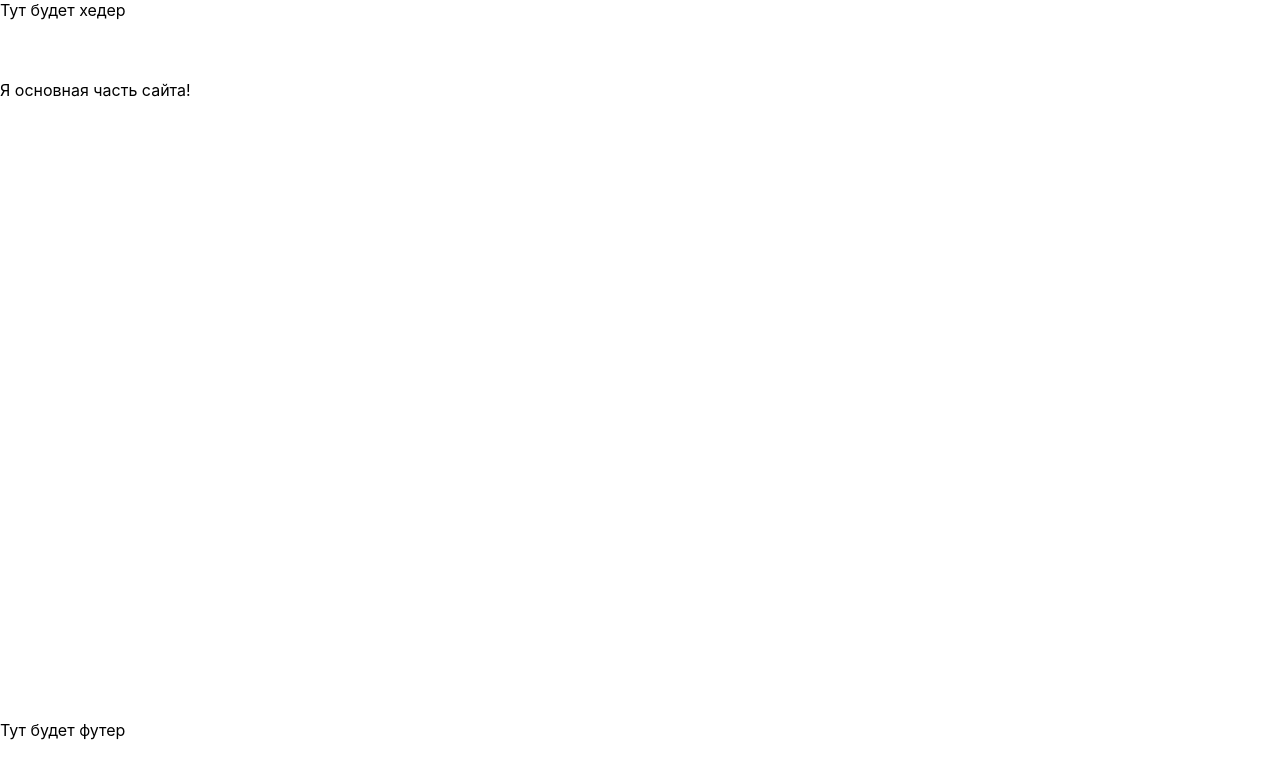
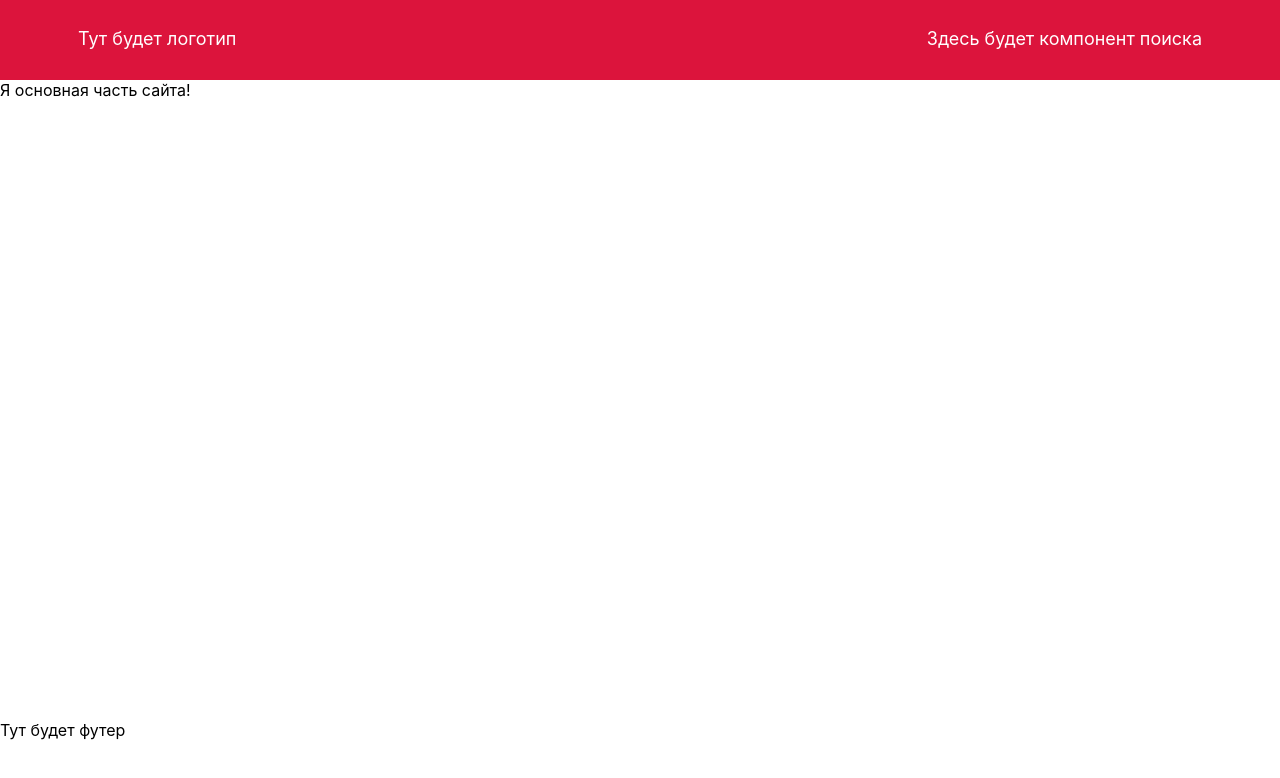
Before and after one commit to AndreyKapturin/test-react, a React (Create React App) app: page / in a window 1280 px wide. Shown: the top 778 px of the page. Built offline with nearby package versions, Linux system fonts and the light colour scheme.

Commit message:
Немного Header + стили, добавлен общий ограничивающий класс контент container

```diff
--- a/src/App.jsx
+++ b/src/App.jsx
@@ -1,11 +1,12 @@
 import React from 'react';
 import './App.css';
 import Main from './components/Main/Main';
+import Header from './components/Header/Header';
 
 function App() {
     return (
         <div className="App">
-      <div>Тут будет хедер</div>
+            <Header />
             <Main />
             <div>Тут будет футер</div>
         </div>
--- a/src/components/Header/Header.jsx
+++ b/src/components/Header/Header.jsx
@@ -0,0 +1,19 @@
+import React from 'react';
+import './header.css';
+
+const Header = (props) => {
+    return (
+        <header className="header">
+            <div className="container">
+                <div className="header__wrapper">
+                    <div className="header__logo">Тут будет логотип</div>
+                    <div className="header__search">
+                        Здесь будет компонент поиска
+                    </div>
+                </div>
+            </div>
+        </header>
+    );
+};
+
+export default Header;
--- a/src/components/Header/header.css
+++ b/src/components/Header/header.css
@@ -0,0 +1,13 @@
+.header {
+    width: 100%;
+    background-color: crimson;
+    padding: 12px 0;
+    color: white;
+    font-size: 18px;
+}
+
+.header__wrapper {
+    display: flex;
+    justify-content: space-between;
+    align-items: center;
+}
--- a/src/index.css
+++ b/src/index.css
@@ -1,13 +1,28 @@
 body {
-  margin: 0;
-  font-family: -apple-system, BlinkMacSystemFont, 'Segoe UI', 'Roboto', 'Oxygen',
-    'Ubuntu', 'Cantarell', 'Fira Sans', 'Droid Sans', 'Helvetica Neue',
-    sans-serif;
-  -webkit-font-smoothing: antialiased;
-  -moz-osx-font-smoothing: grayscale;
-  min-height: 100vh;
+    margin: 0;
+    font-family: -apple-system, BlinkMacSystemFont, 'Segoe UI', 'Roboto',
+        'Oxygen', 'Ubuntu', 'Cantarell', 'Fira Sans', 'Droid Sans',
+        'Helvetica Neue', sans-serif;
+    -webkit-font-smoothing: antialiased;
+    -moz-osx-font-smoothing: grayscale;
+    min-height: 100vh;
+    padding: 0;
+}
+
+*,
+*::after,
+*::before {
+    box-sizing: inherit;
+    padding: 0;
+    margin: 0;
+}
+
+.container {
+    max-width: 1124px;
+    padding: 16px;
+    margin: 0 auto;
 }
 
 #root {
-  min-height: inherit;
+    min-height: inherit;
 }
```
Lines whose indentation alone changed are shown as unchanged.
